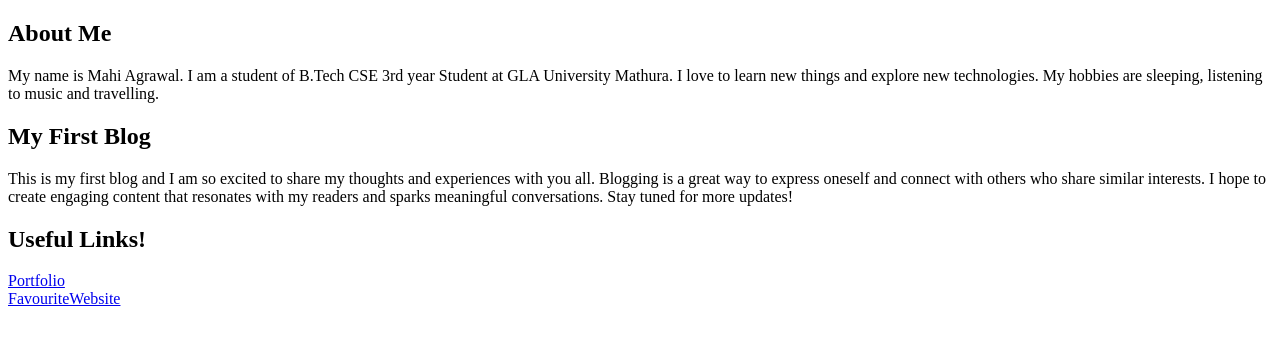
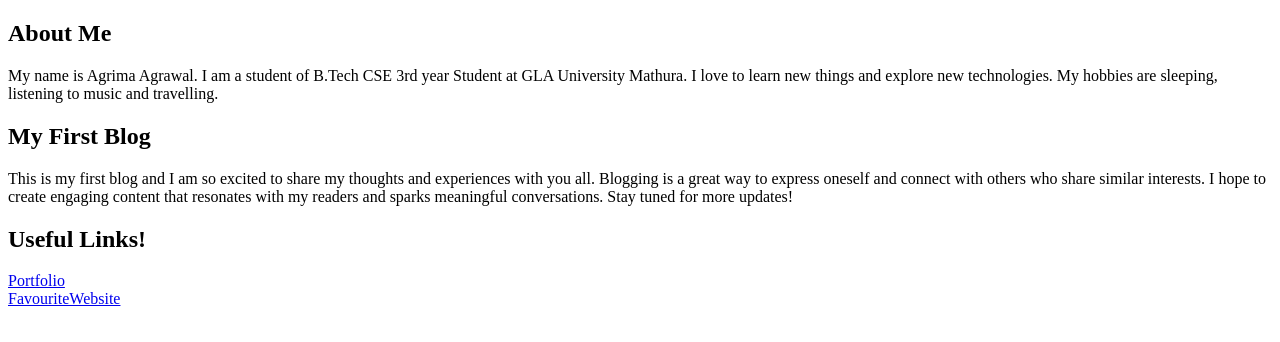
Before and after one commit to agrimaagrawal2/Frontend-Dev, a plain HTML site: page Aside.html in a window 1280 px wide. Drawn offline with Linux system fonts and the light colour scheme.

Commit message:
Update Aside.html

```diff
--- a/Aside.html
+++ b/Aside.html
@@ -11,7 +11,7 @@ Inside it, include one or two hyperlinks (for example, your portfolio or favorit
       <main>
         <section>
             <h2>About Me</h2>
-            <p>My name is Mahi Agrawal. I am a student of B.Tech CSE 3rd year Student at GLA University Mathura. I love to learn new things and explore new technologies. My hobbies are sleeping, listening to music and travelling.</p>
+            <p>My name is Agrima Agrawal. I am a student of B.Tech CSE 3rd year Student at GLA University Mathura. I love to learn new things and explore new technologies. My hobbies are sleeping, listening to music and travelling.</p>
         </section>
         <article>
             <h2>My First Blog</h2>
@@ -24,4 +24,5 @@ Inside it, include one or two hyperlinks (for example, your portfolio or favorit
         </aside>
     </main>
 </body>
+
 </html>
```
